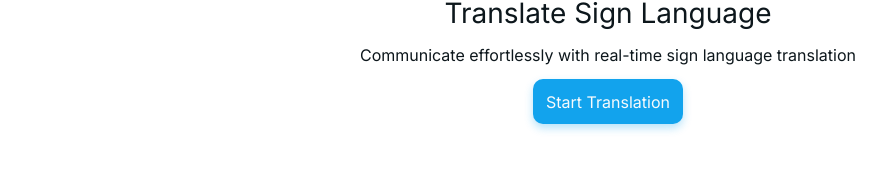
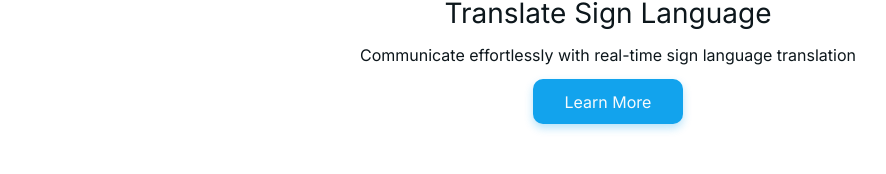
Before and after one commit to Not-Secret-Dev/Sign2Text, a React (Vite) app: page / in a window 1280 px wide. Shown: the part 447-621 px from the top of the page, without its empty margins (32-918 px from the left). Built offline with nearby package versions, Linux system fonts and the light colour scheme.

Commit message:
Translation Page Development & Resopnsiveness Completion

```diff
--- a/src/Components/Pages/Home/Home.jsx
+++ b/src/Components/Pages/Home/Home.jsx
@@ -357,7 +357,7 @@ const Home = () => {
       <Tagline>
         <h1>Translate Sign Language</h1>
         <p>Communicate effortlessly with real-time sign language translation</p>
-        <button>Start Translation</button>
+        <button>Learn More</button>
       </Tagline>
     </MainContainer>
   );
```
